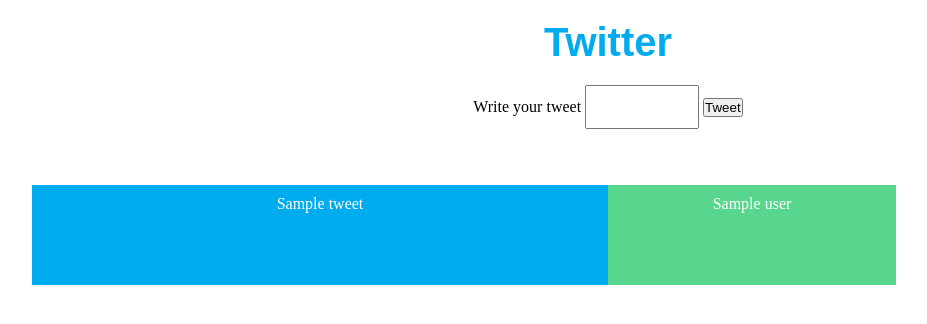
After one commit to Ninad10code/Twitter_API_test, a Django app: template twitter_api_test/templates/hashtag.html in a window 1280 px wide. The commit adds this page. Shown: the top 324 px of the page, without its empty margins (32-959 px from the left). Run offline with Django 3.2, Linux system fonts and the light colour scheme; the template is opened without the code that fills it: most values are stand-ins (such as "Sample title", 1, 10 or a date in 2020).

Commit message:
Group feature added for particular hashtag

```diff
--- a/twitter_api_test/Twitter_Python/urls.py
+++ b/twitter_api_test/Twitter_Python/urls.py
@@ -5,4 +5,9 @@
     path('tweets_loc',views.tweets_loc,name="tweets_loc"),
     path('particular',views.particular,name="particular"),
     path('update',views.update,name="update"),
+    path('group',views.group,name="group"),
+    path('codechella',views.codechella,name="codechella"),
+    path('BlackLivesMatter',views.blm,name="BlackLivesMatter"),
+    path('updatetweet',views.updatetweet,name="updatetweet"),
+
 ]
--- /dev/null
+++ b/twitter_api_test/static/group.css
@@ -0,0 +1,55 @@
+*{
+    margin: 0;
+    padding: 0;
+}
+h1{
+    font-family: Arial, Helvetica, sans-serif;
+    font-size: 40px;
+    padding: 20px;
+    color: #00acee;
+    text-align: center;
+}
+
+.pageLayout{
+    width: 100%;
+    margin: 0 auto;
+}
+
+.left,.right{
+    width: 30%;
+    float: left;
+}
+
+.left .feature,.right .topic{
+    margin: 0 auto;
+    width: 80%;
+}
+
+.feature p,.topic p{
+    font-family: Arial, Helvetica, sans-serif;
+    font-size: 30px;
+    color: black;
+}
+
+.middle{
+    width: 40%;
+    float: left;
+    /* text-align: center; */
+}
+
+.middle .heading{
+    font-family: Arial, Helvetica, sans-serif;
+    font-size: 30px;
+    color: black;
+    margin: 0 auto;
+    width: 80%;
+}
+
+.middle .list{
+    /* text-align: center; */
+    font-family: Arial, Helvetica, sans-serif;
+    font-size: 20px;
+    width: 80%;
+    margin: 0 auto;
+    margin-bottom: 20px;
+}
--- /dev/null
+++ b/twitter_api_test/static/hashtag.css
@@ -0,0 +1,57 @@
+.tweetContainer{
+    height: 100px;
+    width: 100%;
+    margin: 0 auto;
+
+}
+.tweetContainer .container{
+    width: 60%;
+    display: block;
+    margin: 0 auto;
+    text-align: center;
+}
+#tweet_input{
+    width: 100px;
+    height: 30px;
+    padding: 5px;
+}
+.dataTable{
+    margin-top: 50px;
+    margin: 0 auto;
+    display: block;
+    width: 100%;
+}
+
+.row{
+    width: 90%;
+    margin: 0 auto;
+    margin-bottom: 10px;
+    text-align: center;
+    display: block;
+    height: 100px;
+    /* padding: 10px 0 10px 0; */
+}
+
+.col{
+    /* display: inline-block; */
+    float: left;
+    /* padding: 3px; */
+    display: block;
+    height: 100%;
+}
+
+.col p{
+    padding: 10px;
+}
+
+.tweet{
+    background-color: #00acee;
+    color: white;
+    width: 50%;
+}
+
+.user{
+    background-color: #58D68D;
+    color: white;
+    width: 25%;
+}
--- a/twitter_api_test/templates/group.html
+++ b/twitter_api_test/templates/group.html
@@ -1,11 +1,44 @@
+{%load static%}
 <!DOCTYPE html>
 <html lang="en">
 <head>
     <meta charset="UTF-8">
     <meta name="viewport" content="width=device-width, initial-scale=1.0">
+    {% block links%}
+    <link rel="stylesheet" href="{% static 'group.css'%}">
+    <link rel="stylesheet" href="{% static 'hashtag.css'%}">
+    {%endblock%}
     <title>Twitter</title>
 </head>
 <body>
-
+    <h1>Twitter</h1>
+    {%block container %}
+    <div class="pageLayout">
+        <div class="left">
+            <div class="feature">
+                <p>Moments</p>
+            </div>
+            <div class="feature">
+                <p>Groups</p>
+            </div>
+        </div>
+        <div class="middle">
+            <div class="heading">
+                <p>Hashtags</p>
+            </div>
+            <div class="list">
+                <a href="{% url 'codechella'%}"><p>#Codechella</p></a>
+            </div>
+            <div class="list">
+                <a href="{% url 'BlackLivesMatter'%}"><p>#BlackLivesMatter</p></a>
+            </div>
+        </div>
+        <div class="right">
+            <div class="topic">
+                <p>Trending</p>
+            </div>
+        </div>
+    </div>
+    {% endblock %}
 </body>
 </html>
--- /dev/null
+++ b/twitter_api_test/templates/hashtag.html
@@ -0,0 +1,38 @@
+{% extends 'group.html'%}
+
+{%block container%}
+    <div class="pageLayout">
+        <div class="tweetContainer">
+            <div class="container">
+            <form action="{% url 'updatetweet' %}" method="POST">
+                {% csrf_token %}
+
+                <label for="tweet">Write your tweet</label>
+                <input type="text" id="tweet_input" name="tweet_input">
+                <input type="text" name="hashtag_value" value="{{hashtag}}" style="display: none;" >
+                <input type="text" name="pathurl" value="{{pathurl}}" style="display: none;" >
+                <button type="submit">Tweet</button>
+            </form>
+            </div>
+        </div>
+
+        <div class="dataTable">
+
+
+            {% for tweet,user in tweet_data %}
+
+            <div class="row">
+                <div class="col tweet">
+                    <p>{{tweet}}</p>
+                </div>
+                <div class="col user">
+                    <p>{{user}}</p>
+                </div>
+
+            </div>
+
+            {%endfor%}
+
+        </div>
+    </div>
+{% endblock%}
```
Also changed, not shown: twitter_api_test/Twitter_Python/views.py (+74 -0 lines).
